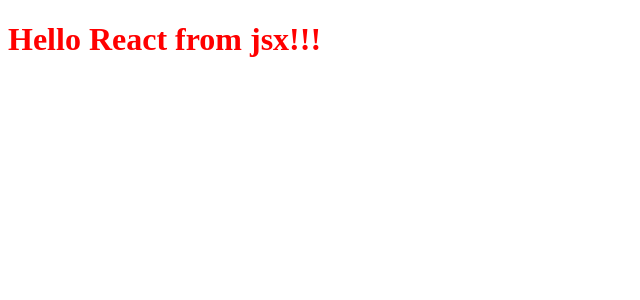
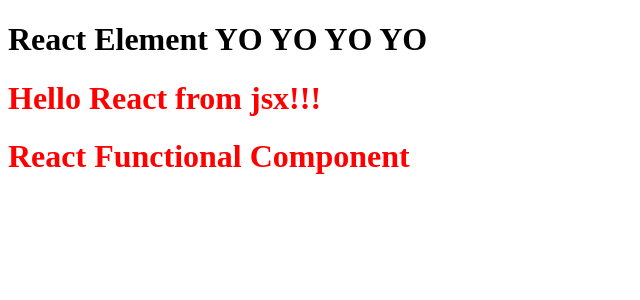
Before and after one commit to Jayanth02/React, a React (Vite) app: page / in a window 1280 px wide. Shown: the top 300 px of the page, without its empty margins (0-640 px from the left). Built offline with nearby package versions, Linux system fonts and the light colour scheme.

Commit message:
React part 1

```diff
--- a/App.js
+++ b/App.js
@@ -1,15 +1,42 @@
 import React from "react";
 import ReactDOM from "react-dom/client";
 
-const heading = React.createElement("h1",{id:"heading"},"Hello React!!!");
-
-console.log(heading);
 
 //jsx => ReactElement(Js-object) => HTMLElement(render)
-const jsxHeading = <h1 id="heading">Hello React from jsx!!!</h1>
-console.log(jsxHeading);
 
+const elem = <span>React Element </span>
+
+
+
+
+
+const Title = () => (
+    <h1 className="head" tabIndex="5">
+        Hello React from jsx!!!
+    </h1>
+);
+
+
+const HeadingComponent = () => (
+    <div id="container">
+        <Title/>
+        <h1 id="heading">React Functional Component</h1>
+    </div>
+
+)
+
+const elementt = (
+    <div>
+        <h1 className="title">
+            {elem}
+            YO YO YO YO
+        </h1>
+    <HeadingComponent/>
+    </div>
+
+
+);
 
 const root = ReactDOM.createRoot(document.getElementById("root"));
 
-root.render(jsxHeading);
+root.render(elementt);
--- a/index.css
+++ b/index.css
@@ -1,3 +1,7 @@
 #heading {
     color: red
 }
+
+.head{
+    color: red
+}
```
